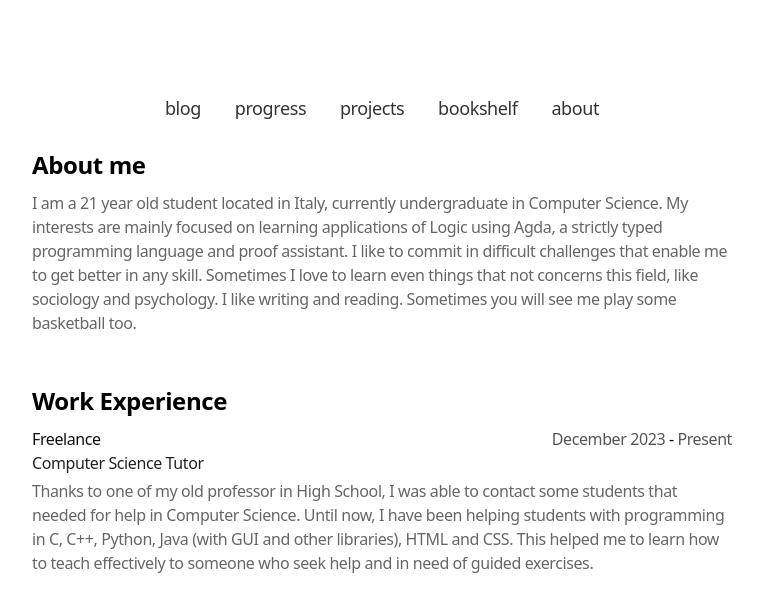
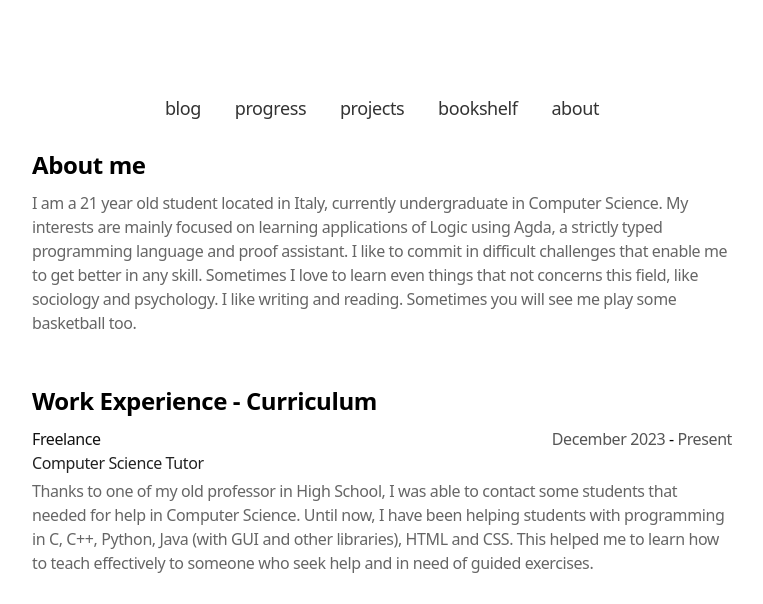
Before and after one commit to MagiHotline/MagiHotline.github.io, an Astro site: page /about in a window 1280 px wide. Shown: the part 463-1067 px from the top of the page, without its empty margins (258-1021 px from the left). Built offline with nearby package versions, Linux system fonts and the light colour scheme; Astro itself is replaced by a stand-in of ours.

Commit message:
feat: added curriculum download

```diff
--- a/src/pages/about.astro
+++ b/src/pages/about.astro
@@ -36,7 +36,7 @@ const skills = {
                 </p>
             </section>
             <section class="main">
-                <h2 class="main">Work Experience</h2>
+                <h2 class="main">Work Experience - <a href="/Curriculum EN.pdf" download>Curriculum</a></h2>
                 <ul class="work">
                     <li class="work">
                         <article class="work">
```
Also changed, not shown: 2 other files.
